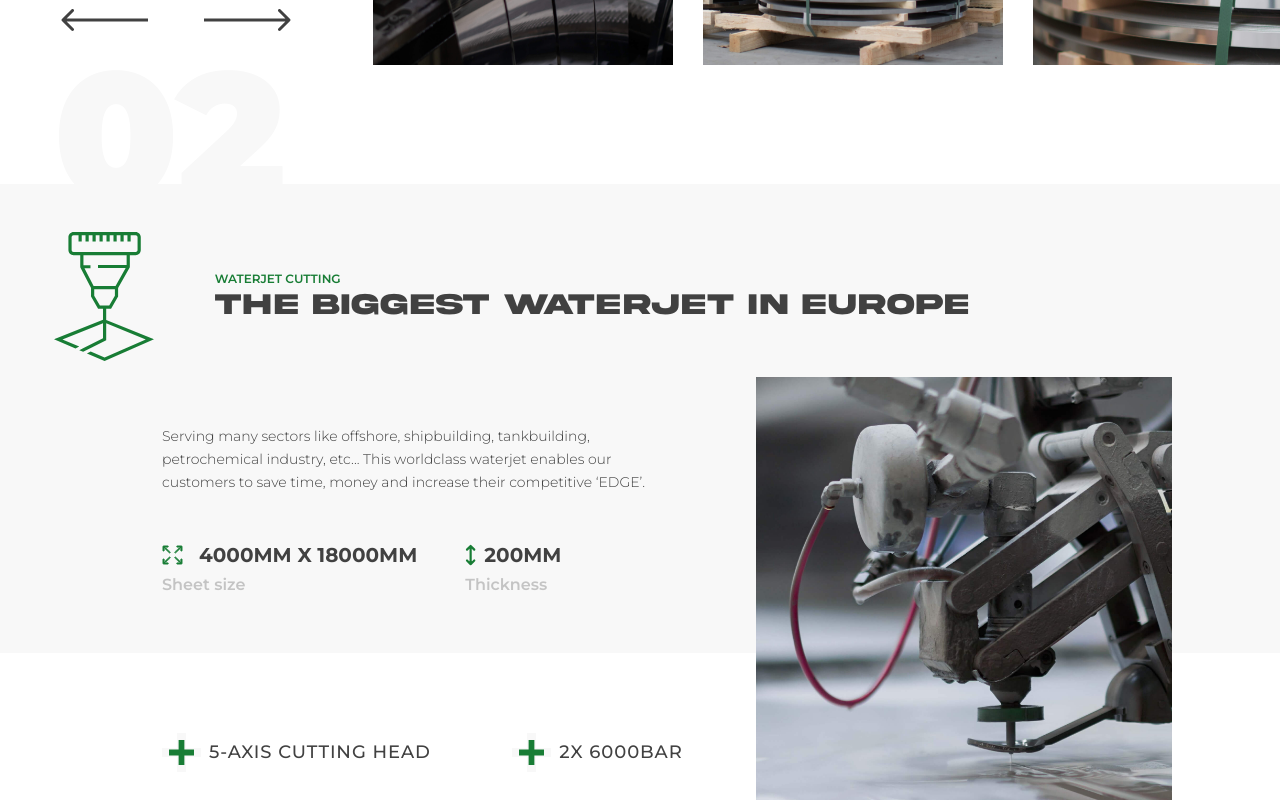
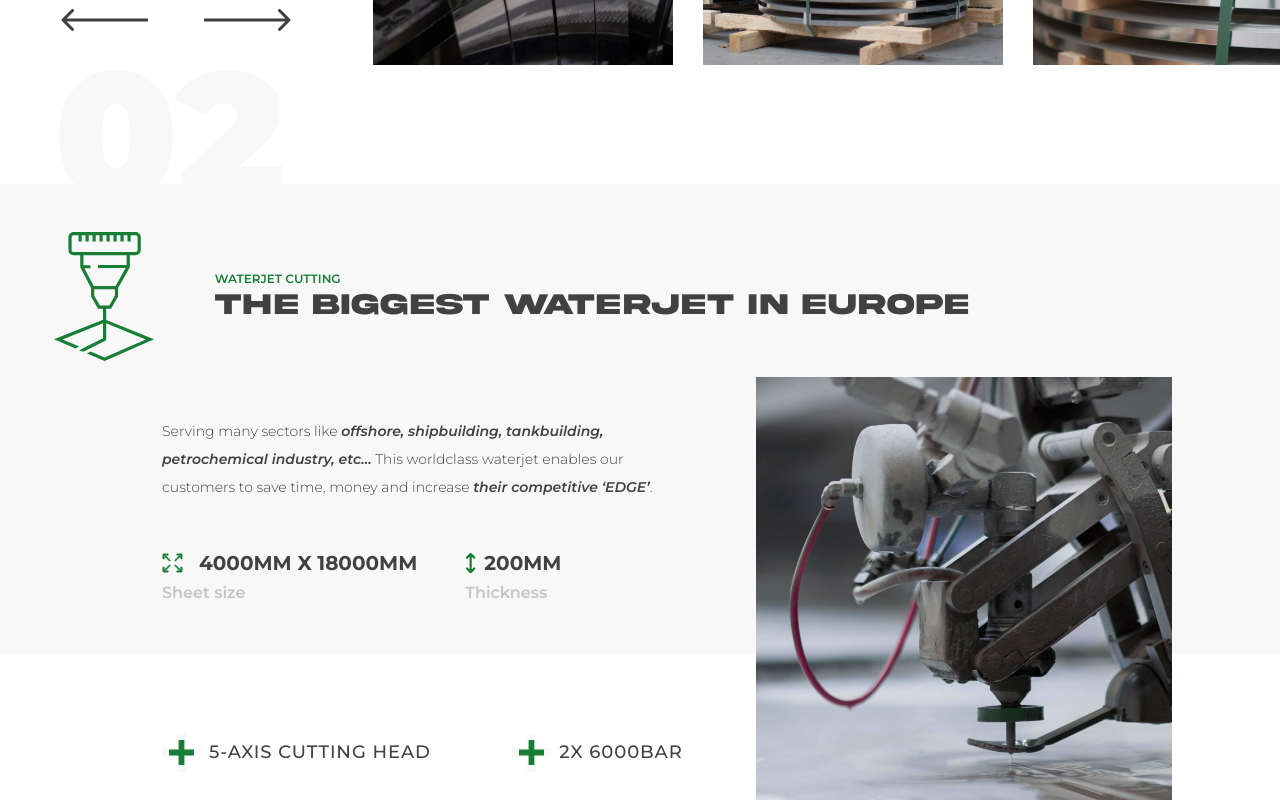
Before and after one commit to studiolex/Helaxa, a Next.js app: page / in a window 1280 px wide. Shown: the part 2000-2800 px from the top of the page. Built offline with nearby package versions, Linux system fonts and the light colour scheme.

Commit message:
Smaller file size Video + Padding en links

```diff
--- a/components/contact.js
+++ b/components/contact.js
@@ -7,7 +7,7 @@ function Contact() {
   return (
     <article
       id="contact"
-      className="pt-28 mt-16  md:mt-0 sm:pt-28 xs:pt-20 xs:mt-10 mb-28 lg:mb-20  sm:mb-6 background lg:bg-white"
+      className="pt-28 mt-16  md:mt-0 sm:pt-28 xs:pt-20 xs:mt-0 mb-28 lg:mb-20  sm:mb-6 background lg:bg-white"
     >
       <Team
         contacts={[
--- a/components/footer.js
+++ b/components/footer.js
@@ -46,10 +46,16 @@ function Footer() {
           >
             Postbaan 86, 2910 Essen, Belgium
           </a>
-          <a className="hover:text-lightgreen transition ease-in-out duration-300">
+          <a
+            href="mailto:info@helaxa.com"
+            className="hover:text-lightgreen transition ease-in-out duration-300"
+          >
             info@helaxa.com
           </a>
-          <a className="hover:text-lightgreen transition ease-in-out duration-300">
+          <a
+            href="callto:+3232371740"
+            className="hover:text-lightgreen transition ease-in-out duration-300"
+          >
             +32 3 237 17 40
           </a>
         </div>
--- a/components/gallery.js
+++ b/components/gallery.js
@@ -15,7 +15,7 @@ function Gallery({ images }) {
 
   React.useEffect(() => {
     if (swiper) {
-      console.log("Swiper instance:", swiper);
+      // console.log("Swiper instance:", swiper);
       swiper.params.navigation.prevEl = prevRef.current;
       swiper.params.navigation.nextEl = nextRef.current;
       swiper.navigation.init();
--- a/components/navextra.js
+++ b/components/navextra.js
@@ -9,29 +9,29 @@ export default function Navextra() {
   return (
     <>
       <div className="text-xs font-bold text-right md:space-x-6 xs:mt-auto md:flex md:justify-end w-full xs:justify-around xs:text-green xs:text-sm xs:text-center xs:space-x-0 xs:items-center">
-        <div className="flex justify-end  md:items-center md:space-x-2 xs:flex-col-reverse">
-          <a
-            href="mailto:info@helaxa.com"
-            className="hover:text-lightgreen transition ease-in-out duration-300"
-          >
+        <a
+          href="mailto:info@helaxa.com"
+          className="flex justify-end  md:items-center md:space-x-2 xs:flex-col-reverse"
+        >
+          <p className="hover:text-lightgreen transition ease-in-out duration-300">
             info@helaxa.com
-          </a>
+          </p>
           <div className="hidden md:flex xs:mb-2">
             <Mail />
           </div>
-        </div>{" "}
+        </a>{" "}
         <p className="hidden md:flex xs:text-black">|</p>
-        <div className="flex justify-end  md:items-center md:space-x-2 xs:flex-col-reverse ">
-          <a
-            href="tel:+32 3 237 17 40"
-            className="hover:text-lightgreen transition ease-in-out duration-300"
-          >
+        <a
+          href="callto:+32 3 237 17 40"
+          className="flex justify-end  md:items-center md:space-x-2 xs:flex-col-reverse "
+        >
+          <p className="hover:text-lightgreen transition ease-in-out duration-300">
             +32 3 237 17 40
-          </a>
+          </p>
           <div className="hidden md:flex xs:mb-2">
             <Phone />
           </div>
-        </div>
+        </a>
       </div>
     </>
   );
--- a/components/stockholder.js
+++ b/components/stockholder.js
@@ -72,9 +72,19 @@ function Stockholder() {
                 stainless steel plates, coils and sheets.
               </span>
               <br /> <br />
-              In case you have ANY inquiries or offers for any kind of quality
-              or format in Stainless Steel, please do not hesitate to contact
-              us, we are well positioned to assist you for all grades and
+              In case you have{" "}
+              <span className=" italic font-semibold">
+                any inquiries or offers
+              </span>{" "}
+              for any kind of quality or format in Stainless Steel, please do
+              not hesitate to{" "}
+              <span
+                href="#contact"
+                className="underline italic font-semibold hover:text-lightgreen transition duration-300 ease-in-out cursor-pointer"
+              >
+                contact us
+              </span>
+              , we are well positioned to assist you for all grades and
               materials.
             </p>
           </div>
--- a/components/waterjet.js
+++ b/components/waterjet.js
@@ -40,10 +40,18 @@ function Waterjet() {
       <div className="grid grid-cols-24 gap-4 w-full grid-rows-2 md:grid-rows-[auto_auto] background md:gap-0">
         {/* Paragraph*/}
         <div className="col-start-5 xl:col-start-4 lg:col-start-2 col-end-14 lg:col-end-15 sm:col-end-24 py-6 flex flex-col justify-center row-end-1 row-start-1 space-y-12 sm:col-start-2 md:my-auto">
-          <p className="text-sm leading-relaxed">
-            Serving many sectors like offshore, shipbuilding, tankbuilding,
-            petrochemical industry, etc... This worldclass waterjet enables our
-            customers to save time, money and increase their competitive ‘EDGE’.
+          <p className="text-sm leading-loose">
+            Serving many sectors like{" "}
+            <span className=" italic font-semibold">
+              offshore, shipbuilding, tankbuilding, petrochemical industry,
+              etc...
+            </span>{" "}
+            This worldclass waterjet enables our customers to save time, money
+            and increase{" "}
+            <span className=" italic font-semibold">
+              their competitive ‘EDGE’
+            </span>
+            .
           </p>
           <div className="flex items-center flex-wrap ">
             <div className="space-y-1 mr-12 md:mb-4">
--- a/pages/_document.js
+++ b/pages/_document.js
@@ -1,4 +1,5 @@
 import { Html, Head, Main, NextScript } from "next/document";
+import Script from "next/script";
 
 export default function Document() {
   return (
@@ -17,6 +18,7 @@ export default function Document() {
         />
         <link rel="icon" href="/icon.ico" />
       </Head>
+
       <body>
         <Main />
         <NextScript />
```
Also changed, not shown: 2 other files (tests, documents, lock files or other folders).
